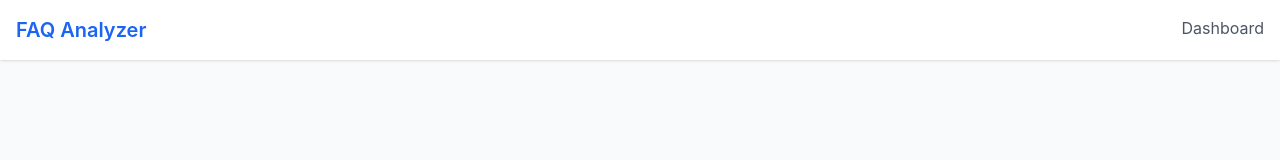
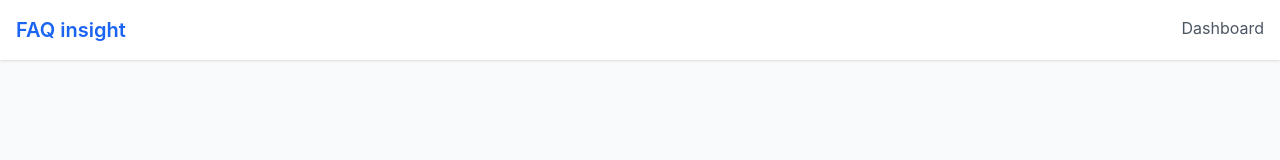
Before and after one commit to whoppah/DixaFAQ, a React (Vite) app in the folder frontend/: page /#/login in a window 1280 px wide. Shown: the top 160 px of the page. Built offline with nearby package versions, Linux system fonts and the light colour scheme.

Commit message:
Update App.jsx

```diff
--- a/frontend/src/App.jsx
+++ b/frontend/src/App.jsx
@@ -10,7 +10,7 @@ function App() {
       <div className="min-h-screen bg-gray-50">
         <nav className="bg-white shadow p-4 mb-6">
           <div className="container mx-auto flex justify-between">
-            <h1 className="text-xl font-semibold text-blue-600">FAQ Analyzer</h1>
+            <h1 className="text-xl font-semibold text-blue-600">FAQ insight</h1>
             <div className="space-x-4">
               <Link to="/" className="text-gray-600 hover:text-blue-500">Dashboard</Link>
             </div>
```
